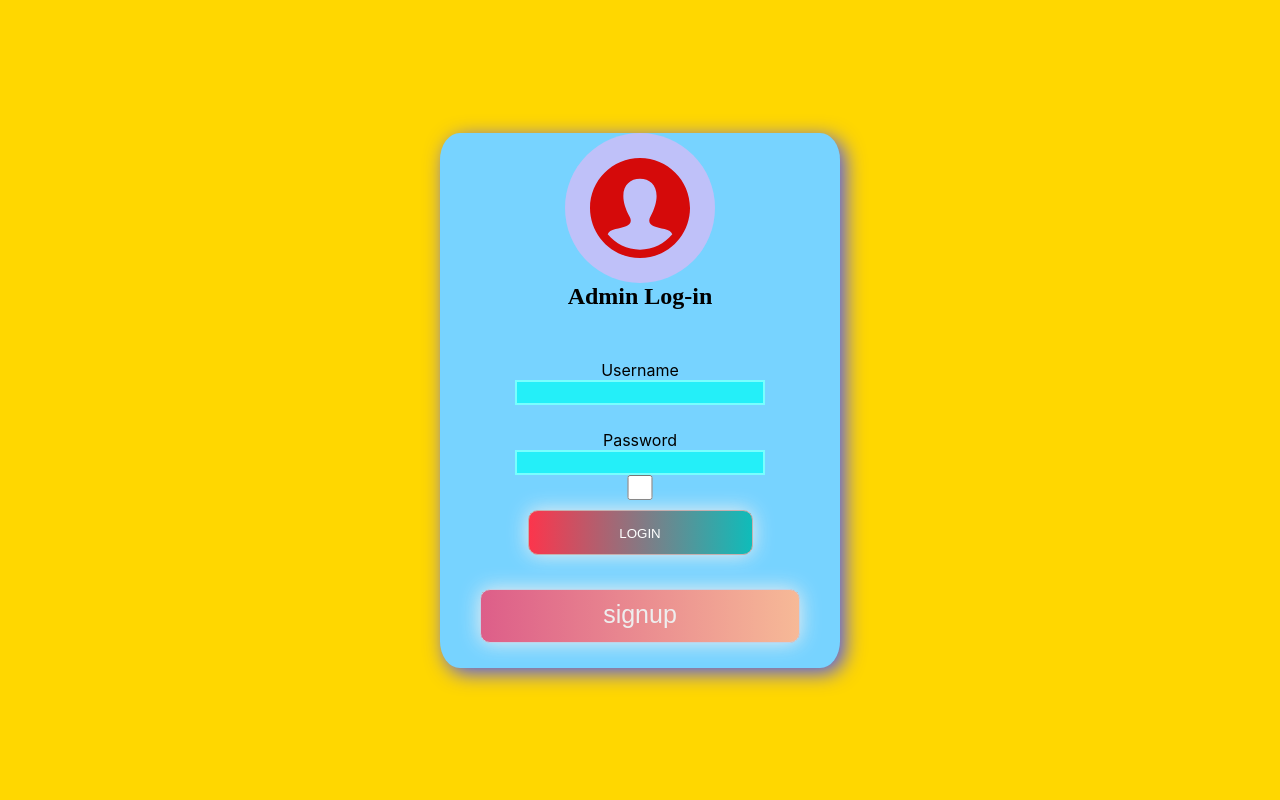
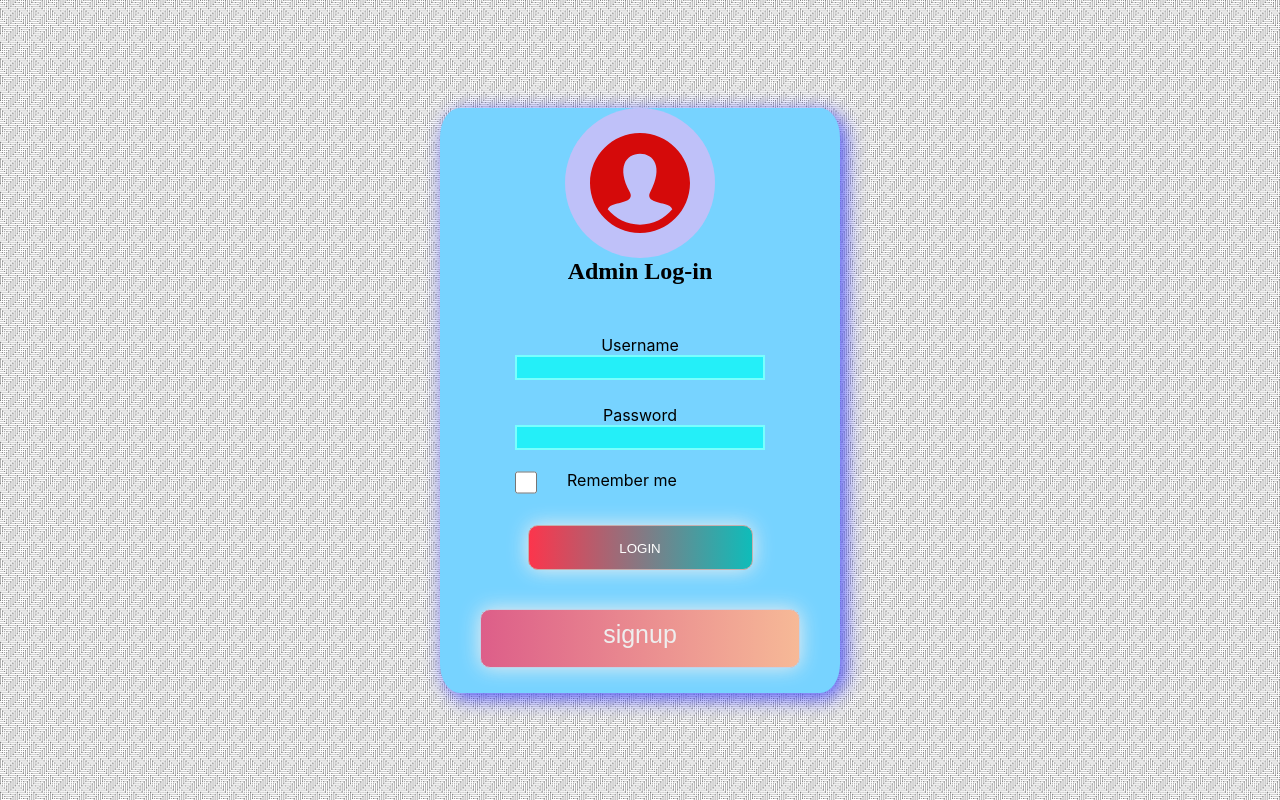
Before and after one commit to SBRakeshRath/FreeDrive, a React (Create React App) app in the folder PUBLIC_html/drive/: page /Storage in a window 1280 px wide. Built offline with nearby package versions, Linux system fonts and the light colour scheme.

Commit message:
completeing login index.js page

```diff
--- a/PUBLIC_html/drive/src/App/storage/index.js
+++ b/PUBLIC_html/drive/src/App/storage/index.js
@@ -1,52 +1,50 @@
 import React, { useRef, useState, useEffect } from "react";
 import "./index.scss";
 import axios from "axios";
-import { Redirect,Link } from "react-router-dom";
+import { Redirect, Link } from "react-router-dom";
+import Loading from "./preloader";
 
 // import { BrowserRouter as Router, Switch, Route, Link } from "react-router-dom";
 
 const Storage = (props) => {
-
-
-
   const form = useRef(null);
   // change the apiURL..>>>>>>>>>>>>>>>>>>>>>>>>
 
   let apiURL = "http://localhost/GoogleDrive/PUBLIC_html/phpBakend/login.php";
   //................>>>>>>>>>>
 
-
-
-
+  const [loading, isLoading] = useState(false);
 
   const [userData, newUserData] = useState({});
-  const [setCookie, nSetCookie] = useState(false);
   const [loggedInStatus, check] = useState(false);
-  const [keyCheckFunCall, incriment] = useState(0);
   const [LSC, ILSC] = useState(0);
   const CheckedLoginState = (name) => {
+    //checking if cookie is available or not
     var allCookie = document.cookie.split(";");
+    console.log(allCookie);
+    let ImpCookie = null;
     for (let index = 0; index < allCookie.length; index++) {
-      let element = allCookie[index].split("=");
-      if (name === element[0].trim()) {
-        ILSC(LSC + 1);
+      var cookies = allCookie[index].split("=");
+      if (name === cookies[0].trim()) ImpCookie = cookies;
+    }
+    console.log("ImpCookie" + ImpCookie);
+    //....
 
-        console.log("user token");
-        console.log(element[1].trim());
-        if (element[1].trim() !== "") {
+    if (ImpCookie !== null || sessionStorage.getItem(name) !== null) {
+      let userTOKEN = null;
+      ImpCookie !== null
+        ? (userTOKEN = ImpCookie[1].trim())
+        : (userTOKEN = sessionStorage.getItem(name));
+      if (userTOKEN !== null) {
+        const TokenChecker = async () => {
+          isLoading(true);
           console.log("userToken exist");
-          const TokenChecker = async () => {
-            console.log("hello");
-            console.log(element[1].trim());
-            // SendData{}
-            // let formData = new FormData();
-            // formData.append("section", "general");
-            // formData.append("action", "previewImg");
-            //..>> sending data to server in formdata function easy to use without json
           let userDataToken = new FormData();
           userDataToken.append("name", "Token_Check");
-            userDataToken.append("Token", element[1].trim());
+          userDataToken.append("Token", userTOKEN);
           console.log(userDataToken);
+          try {
+            // isLoading(true);
 
             const config = {
               method: "POST",
@@ -58,34 +56,35 @@ const Storage = (props) => {
             const request = await axios(config);
             const response = request.data;
             console.log(response);
-
+            isLoading(false);
+            console.log("before");
             if (response.TokenAuth === true && response.error === false) {
               check(true);
             }
-
-            // const Request =await axios.post('http://localhost/GoogleDrive/phpBakend/tokenChecker.php',{name:"anything"})
-            // console.log(Request.data);
+          } catch (error) {
+            console.log(JSON.stringify(error));
+          }
+          console.log("loading response : " + loading);
         };
 
         TokenChecker();
-        }
+        // ILSC(LSC + 1);
       }
     }
   };
 
   const loginSubmit = (e) => {
     e.preventDefault();
-    console.log("submitted");
+    // console.log("submitted");
     ILSC(LSC + 1);
-    // console.log(loginDetails);
-    // console.log(new FormData(form));
-
     const data = new FormData(form.current);
-    console.log(data.entries);
-    for (var pair of data.entries()) {
-      console.log(pair[0] + ", " + pair[1]);
-    }
+    // console.log(data.entries);
+    // for (var pair of data.entries()) {
+    //   console.log(pair[0] + ", " + pair[1]);
+    // }
     const sendPostRequest = async () => {
+      isLoading(true);
+      try {
         console.log(data);
         const config = {
           method: "POST",
@@ -98,14 +97,15 @@ const Storage = (props) => {
         const jsondata = JSON.parse(JSON.stringify(PostResp.data));
         console.log(jsondata.login);
         newUserData(jsondata);
+      } catch (error) {
+        console.log(JSON.stringify(error));
+      }
     };
-
-    // sendGetRequest();
     sendPostRequest();
   };
 
   useEffect(() => {
-    console.log(userData);
+    // console.log(userData);
     function setCookies(n, v, e) {
       let expiry = "";
       if (e) {
@@ -114,34 +114,27 @@ const Storage = (props) => {
         expiry = "; expires = " + date.toUTCString;
       }
       document.cookie = n + "=" + v + expiry + "; path=/";
-      nSetCookie(false);
     }
-    if (Object.keys(userData).length === 0) {
-      console.log("no login request");
-    } else {
+    if (Object.keys(userData).length !== 0) {
       console.log("login request send");
       if (userData.login === false) {
+        isLoading(false);
         alert("please enter correct username and password");
-      } if(userData.login ===true){
-        nSetCookie(true);
-        localStorage.setItem("Session", userData.session_id);
-        sessionStorage.setItem("lastname", "Smith");
+      }
+      if (userData.login === true) {
+        if (userData.userTokenSet !== false) {
+          setCookies("userToken", userData.userToken, 90);
 
-        console.log(userData.userToken);
-        localStorage.setItem("c_user", userData.userToken);
-        if (userData.userToken !== false) {
-          // document.cookie = "username=; expires=Thu, 01 Jan 2030 00:00:00 UTC; path=/;";
-          setCookies("userToken", userData.userToken, 90);
           check(true);
-
         } else {
+          sessionStorage.setItem("userToken", userData.userToken);
           document.cookie =
             "userToken =;expires = 01 jan 1970 00:00:00 UTC;path=/";
           check(true);
         }
-        console.log(new Date().setTime(new Date().getTime()));
+
         //alert must be at the bottom don't know why
-        alert("user found");
+        // alert("user found");
       }
     }
   }, [userData]);
@@ -150,16 +143,13 @@ const Storage = (props) => {
       CheckedLoginState("userToken");
     }
     ILSC(LSC + 1);
-  } else {
-    console.log("nope");
   }
-  if (loggedInStatus === true) {
-    // console.log("already login");
-    return <Redirect to="./Storage/Admin" />;
-  } else {
-    console.log("nothing");
+  // }
+  if (loggedInStatus === true) return <Redirect to="/Storage/Admin" />;
+
+  if (loading) {
+    return <Loading display="block" />;
   }
-
 
   return (
     <>
@@ -185,7 +175,6 @@ const Storage = (props) => {
               id="username"
               name="username"
               autoComplete="username"
-              // onChange={inputChanged}
             />
             <p id="levels" className="levels l-pwd">
               Password
@@ -196,21 +185,25 @@ const Storage = (props) => {
               id="password"
               name="password"
               autoComplete="current-password"
-              // onChange={inputChanged}
             />
-            <input type="checkbox" name="Remember_me" value="on" />
-            <input type="hidden" />
+            <div className="Remember_me">
+              <input
+                type="checkbox"
+                name="Remember_me"
+                className="check_box"
+                value="on"
+              />
+              <p>Remember me</p>
+            </div>
+
+            {/* <input type="hidden" /> */}
             <input type="hidden" name="LoginForm" value="LoginForm" />
             {/* <input type="checkbox" class="checkbox" id="checkbox"> */}
             <button className="submit" id="submit" value="submit" name="submit">
               login
             </button>
           </form>
-          <Link
-            className="signup"
-            id="signup"
-            to="./storage/signup"
-          >
+          <Link className="signup" id="signup" to="./storage/signup">
             <button className="b-s"> signup</button>
           </Link>
         </section>
--- a/PUBLIC_html/drive/src/App/storage/index.scss
+++ b/PUBLIC_html/drive/src/App/storage/index.scss
@@ -3,13 +3,14 @@
   display: flex;
   align-items: center;
   justify-content: center;
-  height: 100vh;
+ min-height: 100vh;
+  background-image:url("./images/SignUp page Images/crossline-lines.png");
   /* animation style */
 }
 .storageIndex {
 .card {
   width: 400px;
-  height: 535px;
+  // height: 535px;
   background-color: #77d3ff;
   display: flex;
   flex-direction: column;
@@ -18,6 +19,8 @@
   border-radius: 5%;
   box-shadow: 5px 5px 20px #5055f7;
   position: relative;
+  padding-bottom: 113px;
+  max-width: 100%;
 }
 
 .card form {
@@ -25,6 +28,7 @@
   flex-direction: column;
   justify-content: center;
   align-items: center;
+  max-width: 100%;
 }
 
 .card form .logo {
@@ -70,6 +74,27 @@
   text-align: center;
   outline: none;
   transition: all 0.3s;
+  max-width: 100%;
+}
+.card form .Remember_me{
+  display: flex;
+  width: 100%;
+  border: none;
+  width: 250px;
+  // height: 25px;
+  text-align: center;
+  outline: none;
+  transition: all 0.3s;
+  max-width: 100%;
+  margin-top:20px;
+  margin-bottom:20px;
+  // align-items:start;
+  justify-content: flex-start;
+  .check_box{
+    width: 22px;
+    margin-right:30px;
+
+  }
 }
 
 .card form .submit {
--- a/PUBLIC_html/drive/src/App/storage/signup.scss
+++ b/PUBLIC_html/drive/src/App/storage/signup.scss
@@ -1,11 +1,11 @@
-html,
-body {
-  // height: 100%;
-}
+// html,
+// body {
+//   // height: 100%;
+// }
 
-#root {
-  // height: 100%;
-}
+// #root {
+//   // height: 100%;
+// }
 .entireSignupPage {
   position: relative;
   width: 100%;
```
Also changed, not shown: 2 other files (tests, documents, lock files or other folders). Lines whose indentation alone changed are shown as unchanged.
